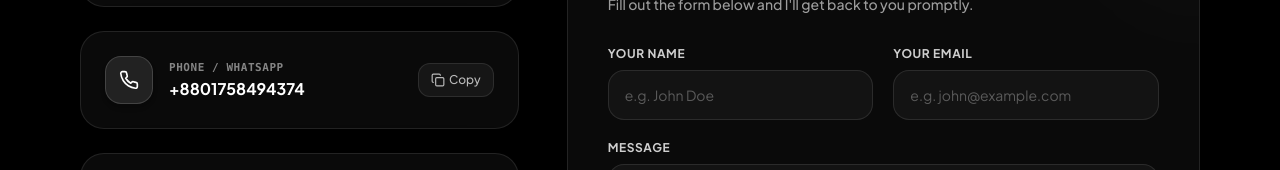
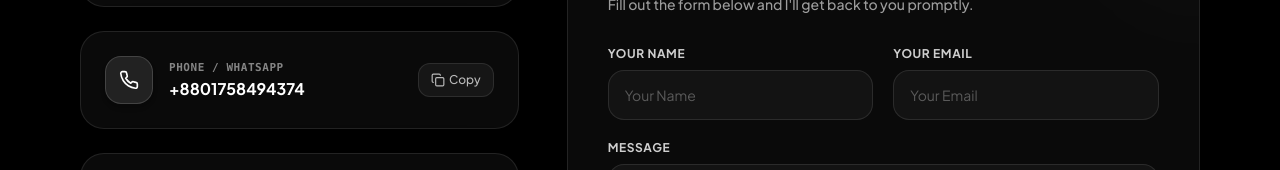
Before and after one commit to enticodes/portFolio, a React (Vite) app: page /service in a window 1280 px wide. Shown: the part 5575-5745 px from the top of the page. Built offline with nearby package versions, Linux system fonts and the light colour scheme.

Commit message:
updated commit

```diff
--- a/src/App.jsx
+++ b/src/App.jsx
@@ -582,7 +582,7 @@ function ContactSection() {
                         required
                         value={formData.name}
                         onChange={(e) => setFormData({ ...formData, name: e.target.value })}
-                        placeholder="e.g. John Doe"
+                        placeholder="Your Name"
                         className="w-full px-4 py-3.5 rounded-2xl bg-white/[0.04] hover:bg-white/[0.06] focus:bg-white/[0.08] border border-white/10 focus:border-white/30 text-white placeholder-white/30 text-sm focus:outline-none focus:ring-1 focus:ring-white/20 transition-all"
                       />
                     </div>
@@ -597,7 +597,7 @@ function ContactSection() {
                         required
                         value={formData.email}
                         onChange={(e) => setFormData({ ...formData, email: e.target.value })}
-                        placeholder="e.g. john@example.com"
+                        placeholder="Your Email"
                         className="w-full px-4 py-3.5 rounded-2xl bg-white/[0.04] hover:bg-white/[0.06] focus:bg-white/[0.08] border border-white/10 focus:border-white/30 text-white placeholder-white/30 text-sm focus:outline-none focus:ring-1 focus:ring-white/20 transition-all"
                       />
                     </div>
```
